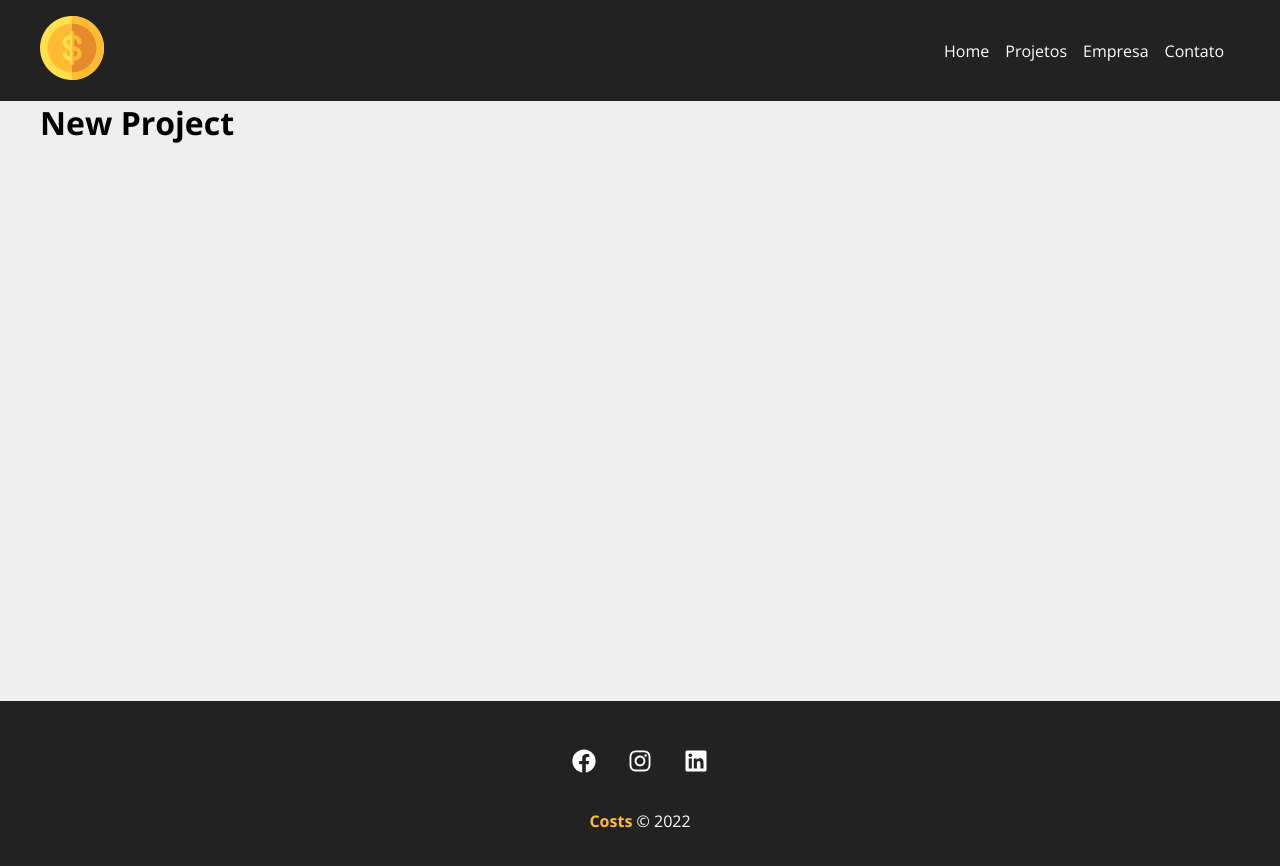
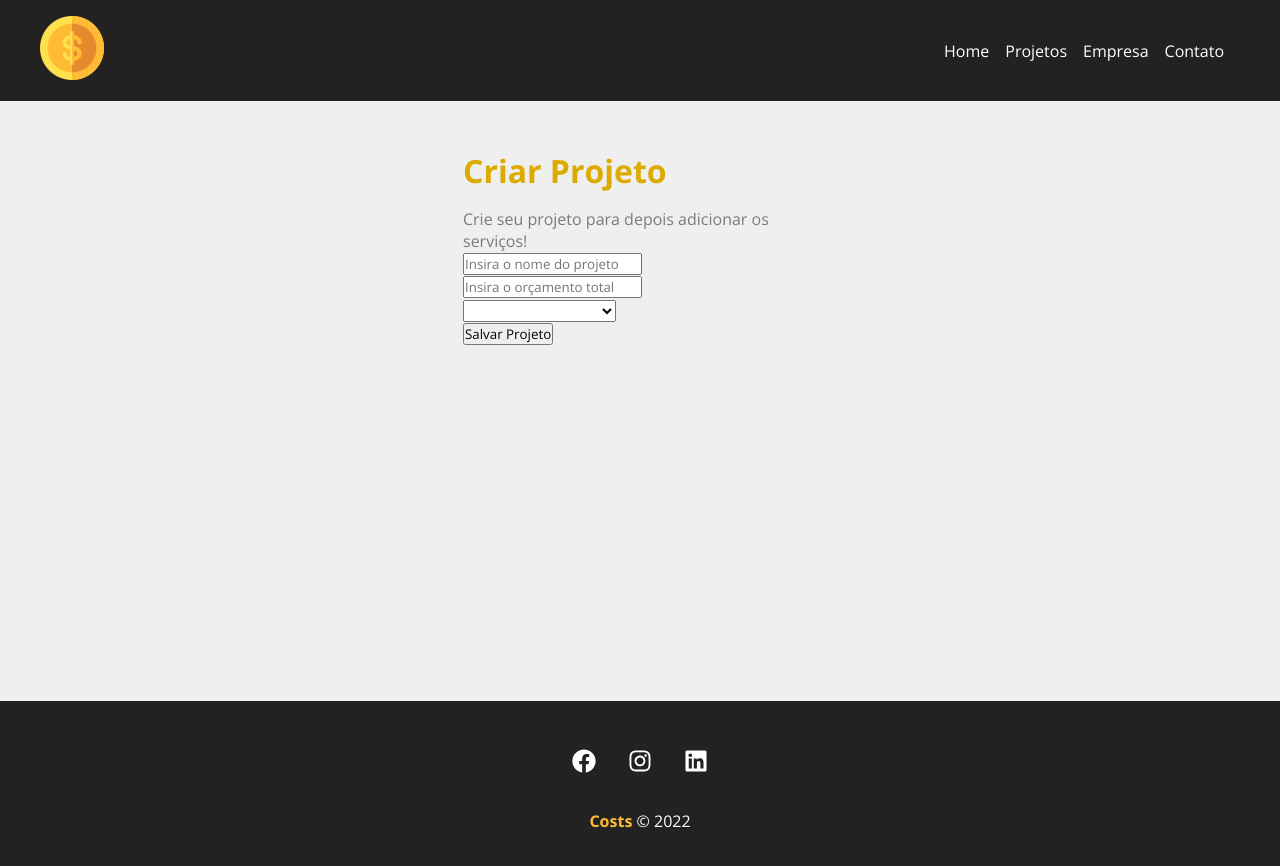
Before and after one commit to GabrielSoaresGomes/projetoReactHoraDeCodar, a React (Create React App) app in the folder costs/: page /newproject in a window 1280 px wide. Shown: the top 866 px of the page. Built offline with nearby package versions, Linux system fonts and the light colour scheme.

Commit message:
feat: Iniciando o form para a tela de cadastro

```diff
--- a/costs/src/components/pages/NewProject.js
+++ b/costs/src/components/pages/NewProject.js
@@ -1,6 +1,14 @@
+import styles from './NewProject.module.css'
+
+import ProjectForm from "../project/ProjectForm.js"
+
 function NewProject() {
     return (
-        <h1>New Project</h1>
+        <div className={styles.newproject_container}>
+            <h1>Criar Projeto</h1>
+            <p>Crie seu projeto para depois adicionar os serviços!</p>
+            <ProjectForm />
+        </div>
     )
 }
 
--- /dev/null
+++ b/costs/src/components/pages/NewProject.module.css
@@ -0,0 +1,14 @@
+.newproject_container {
+    width: 450px;
+    margin: 0 auto;
+    padding: 3em;
+}
+
+.newproject_container h1 {
+    margin-bottom: 0.5em;
+    color: #da0;
+}
+
+.newproject_container p {
+    color: #7b7b7b;
+}
--- /dev/null
+++ b/costs/src/components/project/ProjectForm.js
@@ -0,0 +1,22 @@
+function ProjectForm() {
+    return (
+       <form>
+           <div>
+               <input type="text" placeholder="Insira o nome do projeto"/>
+           </div>
+           <div>
+               <input type="number" placeholder="Insira o orçamento total"/>
+           </div>
+           <div>
+               <select name="category_id">
+                <option disabled>Selecione a categoria</option>
+           </select>
+           </div>
+           <div>
+               <input type="submit" value="Salvar Projeto" />
+           </div>
+       </form>
+    )
+}
+
+export default ProjectForm
```
Also changed, not shown: costs/src/components/project/ProjectForm.module.css (added).
